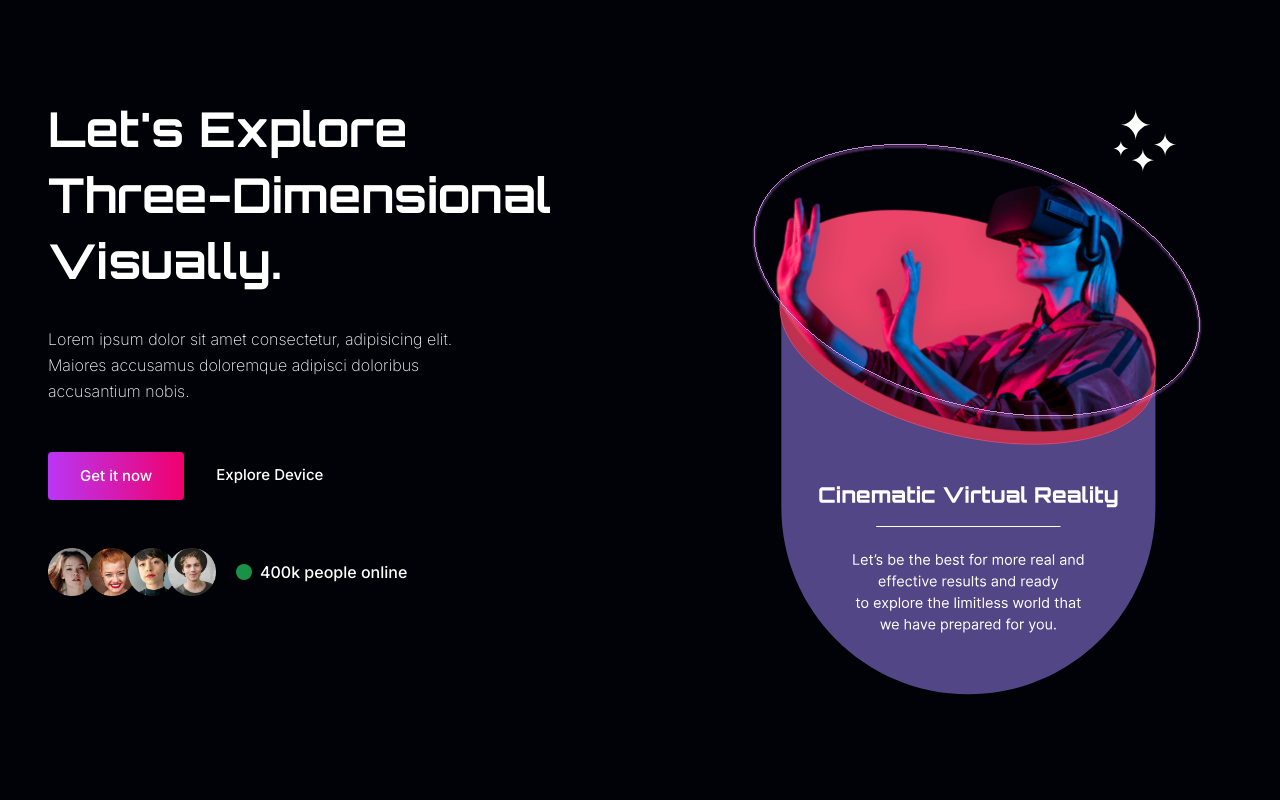
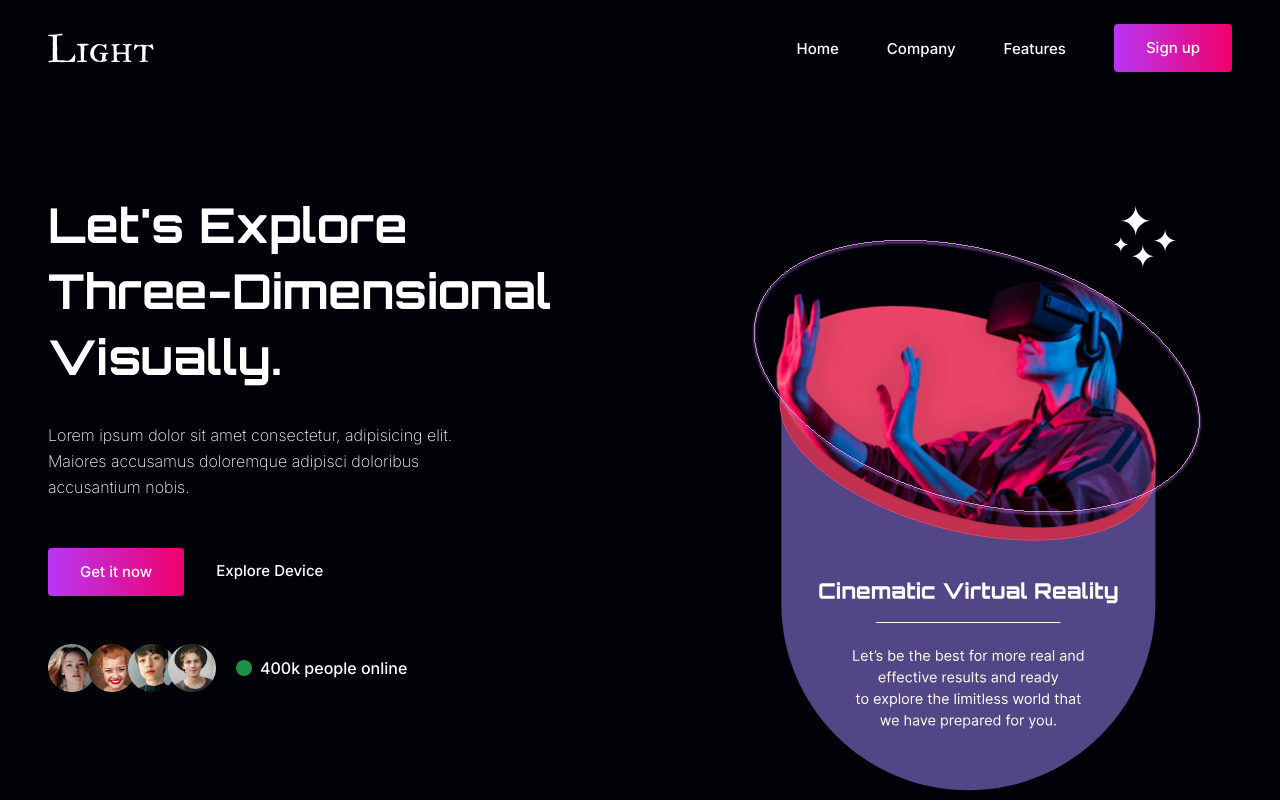
Before and after one commit to dgutierrez21/Proyecto-VR-Website-TailwindCSS, a React (Vite) app: page / in a window 1280 px wide. Built offline with nearby package versions, Linux system fonts and the light colour scheme.

Commit message:
add header and navigation bar

```diff
--- a/src/App.jsx
+++ b/src/App.jsx
@@ -1,8 +1,10 @@
 import { Banner } from "./components/Banner";
+import { Header } from "./components/Header";
 
 function App() {
   return (
     <>
+      <Header />
       <Banner />
     </>
   );
--- /dev/null
+++ b/src/components/Header.jsx
@@ -0,0 +1,22 @@
+import Logo from "../assets/img/logo.svg";
+
+import { HiMenu } from "react-icons/hi";
+import { Nav } from "./Nav";
+
+export const Header = () => {
+  return (
+    <header className="py-6">
+      <div className="container mx-auto">
+        <div className="flex items-center justify-between">
+          <a href="/">
+            <img src={Logo} alt="" className="h-[30px]" />
+          </a>
+
+          <Nav />
+
+          <HiMenu className="text-3xl text-white lg:hidden cursor-pointer"/>
+        </div>
+      </div>
+    </header>
+  );
+};
--- /dev/null
+++ b/src/components/Nav.jsx
@@ -0,0 +1,20 @@
+export const Nav = () => {
+  return (
+    <nav className="hidden lg:flex">
+      <ul className="font-secondary flex items-center space-x-12">
+        <li className="nav-link">
+          <a href="#">Home</a>
+        </li>
+        <li className="nav-link">
+          <a href="#">Company</a>
+        </li>
+        <li className="nav-link">
+          <a href="#">Features</a>
+        </li>
+        <li className="btn">
+          <a href="#">Sign up</a>
+        </li>
+      </ul>
+    </nav>
+  );
+};
```
